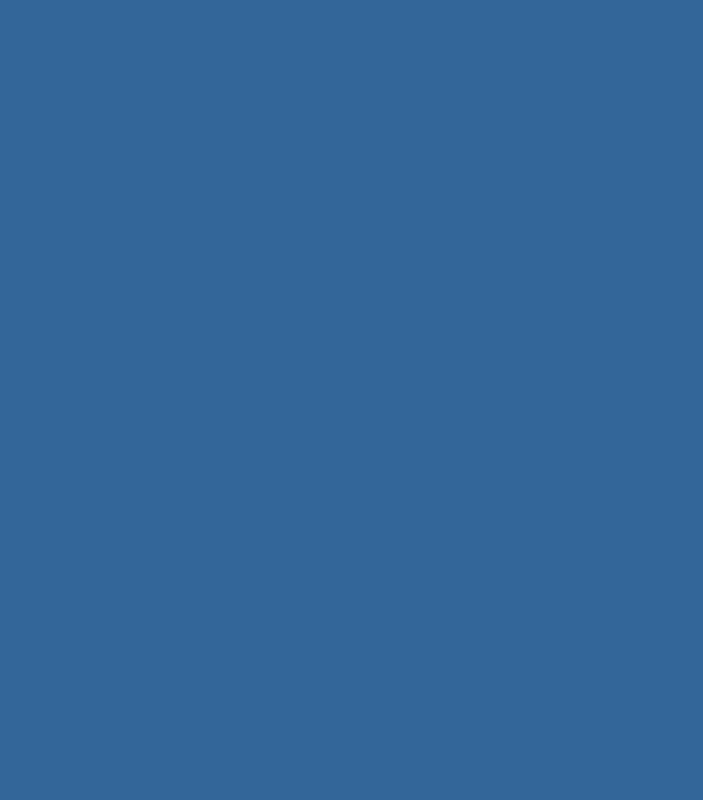
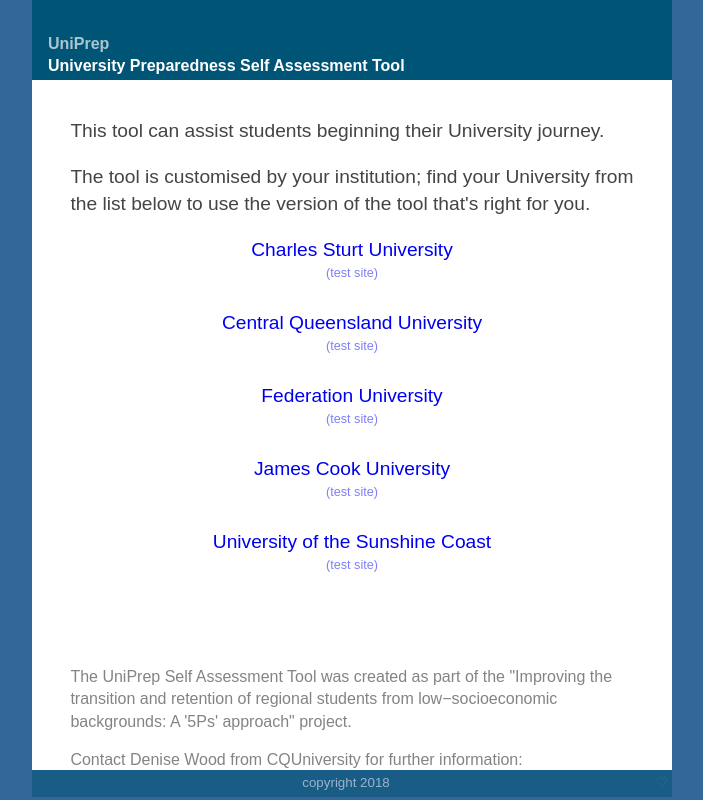
Before and after one commit to DanielBaird/self-assessment-tool, a plain HTML site: page serverside/root-index.html in a window 1280 px wide. Shown: the whole page, without its empty margins (288-991 px from the left). Drawn offline with Linux system fonts and the light colour scheme.

Commit message:
added root index page

```diff
--- a/serverside/root-index.html
+++ b/serverside/root-index.html
@@ -20,49 +20,107 @@
 	}
 	/* use absolute layout + JS for positioning, because IE */
 	body {
+		color: #444;
+		line-height: 1.4;
 		height: 100%;
 		height: 100vh;
 		position: relative;
+		padding: 0;
+		margin: 0;
 	}
-	#formholder {
+	#header {
+		height: 80px;
+	}
+	#content {
+		font-size: larger;
+		padding: 1em 2em;
+		background-color: white;
 		position: absolute;
 		min-height: 1rem;
-		top: 0;
+		top: 80px; /* height of header */
+		bottom: 30px; /* height of footer */
 		left: 0;
 		right: 0;
+		overflow: auto;
 	}
 	#footer {
+		height: 30px;
 		position: absolute;
 		left: 0;
 		right: 0;
 		bottom: 0;
 	}
-	#header, #formholder, #footer {
-		/* max-width: 40rem; */ /* this gets set dynamically */
+	#header, #content, #footer {
+		max-width: 40rem;
 		margin: 0 auto;
 	}
-	body, p {
-		text-align: center;
-		padding: 0;
-		margin: 0;
+	.links { text-align: center }
+	a { text-decoration: none }
+	a:hover { text-decoration: underline }
+	a.test {
+		position: relative;
+		top: -0.5em;
+		opacity: 0.5;
+		font-size: 66%;
 	}
-	body > p > a {
-		display: inline-block;
-		font-size: 2vh;
-		line-height: 4vh;
-		height: 4vh;
-		padding: 0 1em;
-		background-color: #fff;
-		border-radius: 1em;
-		margin: 1vh 0;
+	.fineprint {
+		opacity: 0.66;
+		padding-top: 3em;
+		font-size: smaller;
 	}
+
 	</style>
 </head>
 <body>
 
-<div id="header"></div>
+<div id="header">
+	<div style="text-align: left; padding: 0.66rem 1rem; background-color: #057; height: 80px; color: white">
+		<br>
+		<b style="padding-top: 20px; opacity: 0.66">UniPrep</b><br>
+		<b>University Preparedness Self Assessment Tool</b>
+	</div>
+</div>
+<div id="content">
 
-<div id="footer"></div>
+	<p>
+		This tool can assist students beginning their University journey.
+	</p><p>
+		The tool is customised by your institution; find your University from the list below to use the version of the tool that's right for you.
+	</p>
+	<div class="links">
+		<p>
+			<a href="https://csu.uniprep.net.au">Charles Sturt University</a><br>
+			<a class="test" href="https://csu-test.uniprep.net.au">(test site)</a>
+		</p><p>
+			<a href="https://cqu.uniprep.net.au">Central Queensland University</a><br>
+			<a class="test" href="https://cqu-test.uniprep.net.au">(test site)</a>
+		</p><p>
+			<a href="https://federation.uniprep.net.au">Federation University</a><br>
+			<a class="test" href="https://federation-test.uniprep.net.au">(test site)</a>
+		</p><p>
+			<a href="https://jcu.uniprep.net.au">James Cook University</a><br>
+			<a class="test" href="https://jcu-test.uniprep.net.au">(test site)</a>
+		</p><p>
+			<a href="https://usc.uniprep.net.au">University of the Sunshine Coast</a><br>
+			<a class="test" href="https://usc-test.uniprep.net.au">(test site)</a>
+		</p>
+	</div>
+
+	<div class="fineprint">
+		<p>
+			The UniPrep Self Assessment Tool was created as part of the "Improving the transition and retention of regional students from low−socioeconomic backgrounds: A '5Ps' approach" project.
+		</p><p>
+			Contact Denise Wood from CQUniversity for further information: <span style="white-space: nowrap">d.wood (at) cqu.edu.au</span>
+		</p>
+	</div>
+
+</div>
+<div id="footer">
+	<div style="text-align: center; font-size: smaller; opacity: 0.5; padding: 0.25rem; background-color: #057; color: white">
+		<a style="float: right; color: rgba(255,255,255,0.25)" title="created by the eResearch Centre at James Cook University" href="https://www.jcu.edu.au/eresearch">♡</a>
+		copyright 2018
+	</div>
+</div>
 
 </body>
 </html>
```
